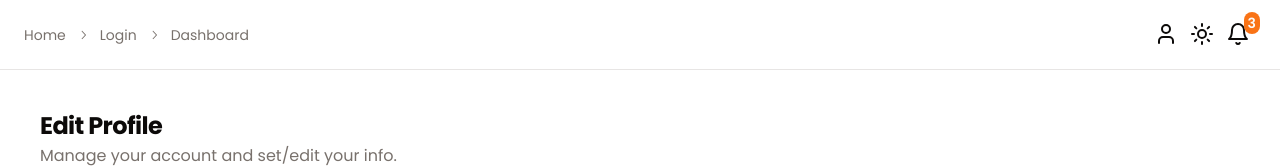
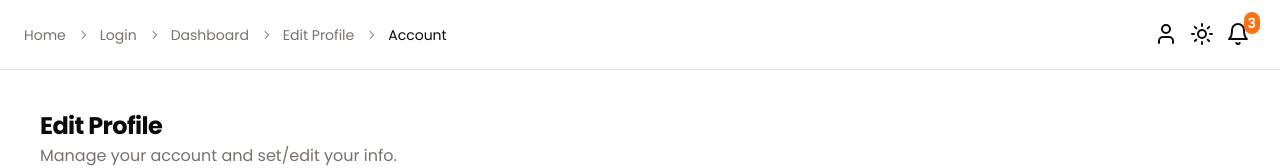
Before and after one commit to teconiq-dev/Stardust, a Next.js app: page /student/dashboard/EditProfile/account in a window 1280 px wide. Shown: the top 168 px of the page. Built offline with nearby package versions, Linux system fonts and the light colour scheme.

Commit message:
dynamic breadcrumbs
need to fix type errors

```diff
--- a/src/components/page-nav.tsx
+++ b/src/components/page-nav.tsx
@@ -11,10 +11,33 @@ import {
 } from "@/components/ui/breadcrumb";
 import Link from "next/link";
 
+const links = {
+  dashboard: {
+    name: "Dashboard",
+    href: "/student/dashboard",
+  },
+  EditProfile: {
+    name: "Edit Profile",
+    href: "/student/dashboard/EditProfile",
+  },
+  account: {
+    name: "Account",
+  },
+  projects: {
+    name: "Projects",
+  },
+  internships: {
+    name: "Internship",
+  },
+};
+
+// TODO: - fix type errors
 const PageNav = () => {
   const pathname = usePathname();
-  const path = pathname.split("/").filter((p) => p !== "" && p !== "student");
-  const currentPath = path[path.length - 1];
+  const path: string[] = pathname
+    .split("/")
+    .filter((p) => p !== "" && p !== "student");
+  const currentPath: string = path[path.length - 1];
 
   return (
     <Breadcrumb>
@@ -38,26 +61,25 @@ const PageNav = () => {
             <BreadcrumbPage>Login</BreadcrumbPage>
           )}
         </BreadcrumbItem>
+        {path.map((p: string, index) => {
+          const isLast = index === path.length - 1;
+          return (
+            <>
               <BreadcrumbSeparator />
-        <BreadcrumbItem>
-          {currentPath !== "dashboard" ? (
+              <BreadcrumbItem key={index}>
+                {isLast ? (
+                  <BreadcrumbPage>{links[p].name}</BreadcrumbPage>
+                ) : (
                   <BreadcrumbLink asChild>
-              <Link href="/student/dashboard" prefetch={false}>
-                Dashboard
+                    <Link href={links[p].href} prefetch={false}>
+                      {links[p].name}
                     </Link>
                   </BreadcrumbLink>
-          ) : (
-            <BreadcrumbPage>Dashboard</BreadcrumbPage>
                 )}
               </BreadcrumbItem>
-        {currentPath === "EditProfile" && (
-          <>
-            <BreadcrumbSeparator />
-            <BreadcrumbItem>
-              <BreadcrumbPage>Edit Profile</BreadcrumbPage>
-            </BreadcrumbItem>
             </>
-        )}
+          );
+        })}
       </BreadcrumbList>
     </Breadcrumb>
   );
```
Lines whose indentation alone changed are shown as unchanged.
